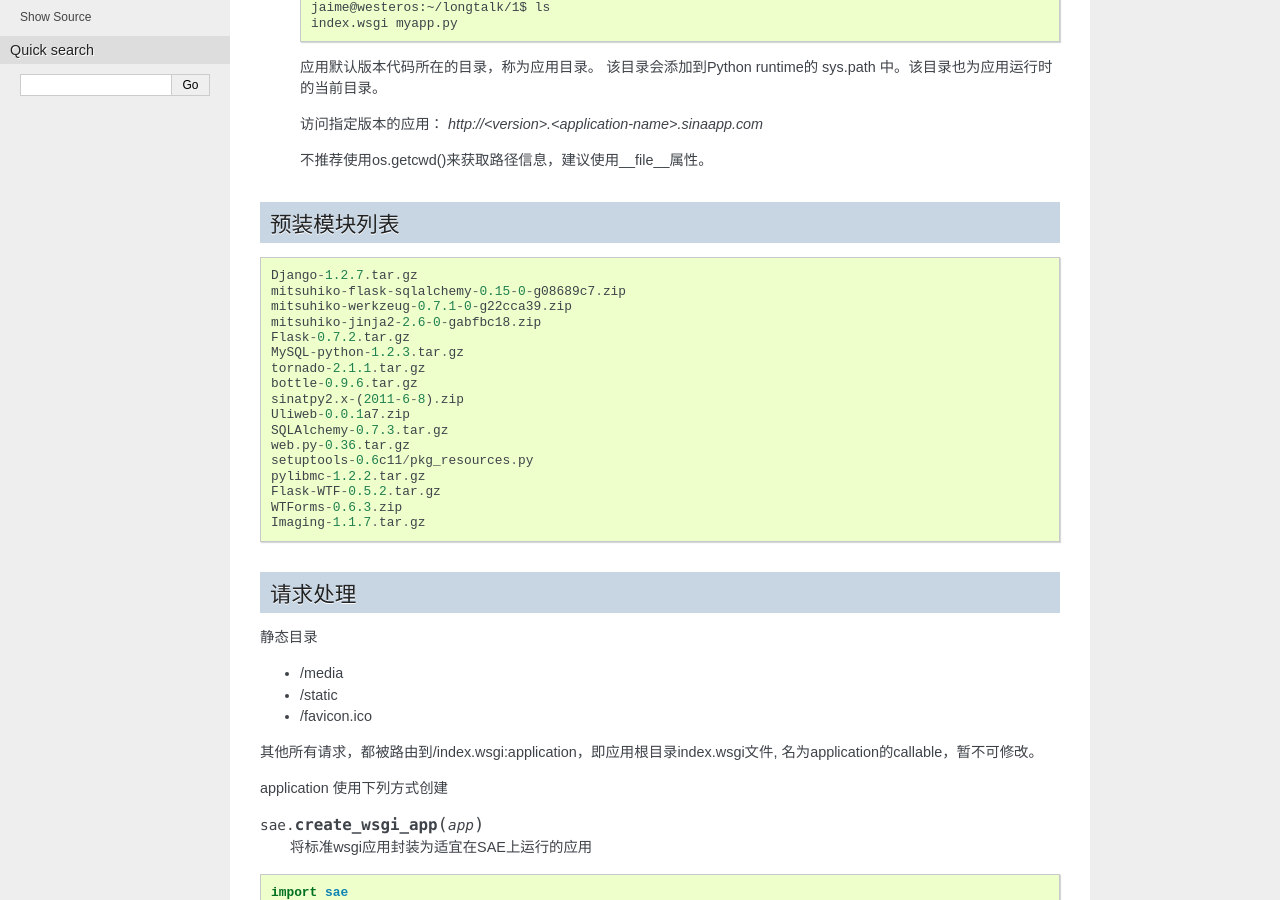
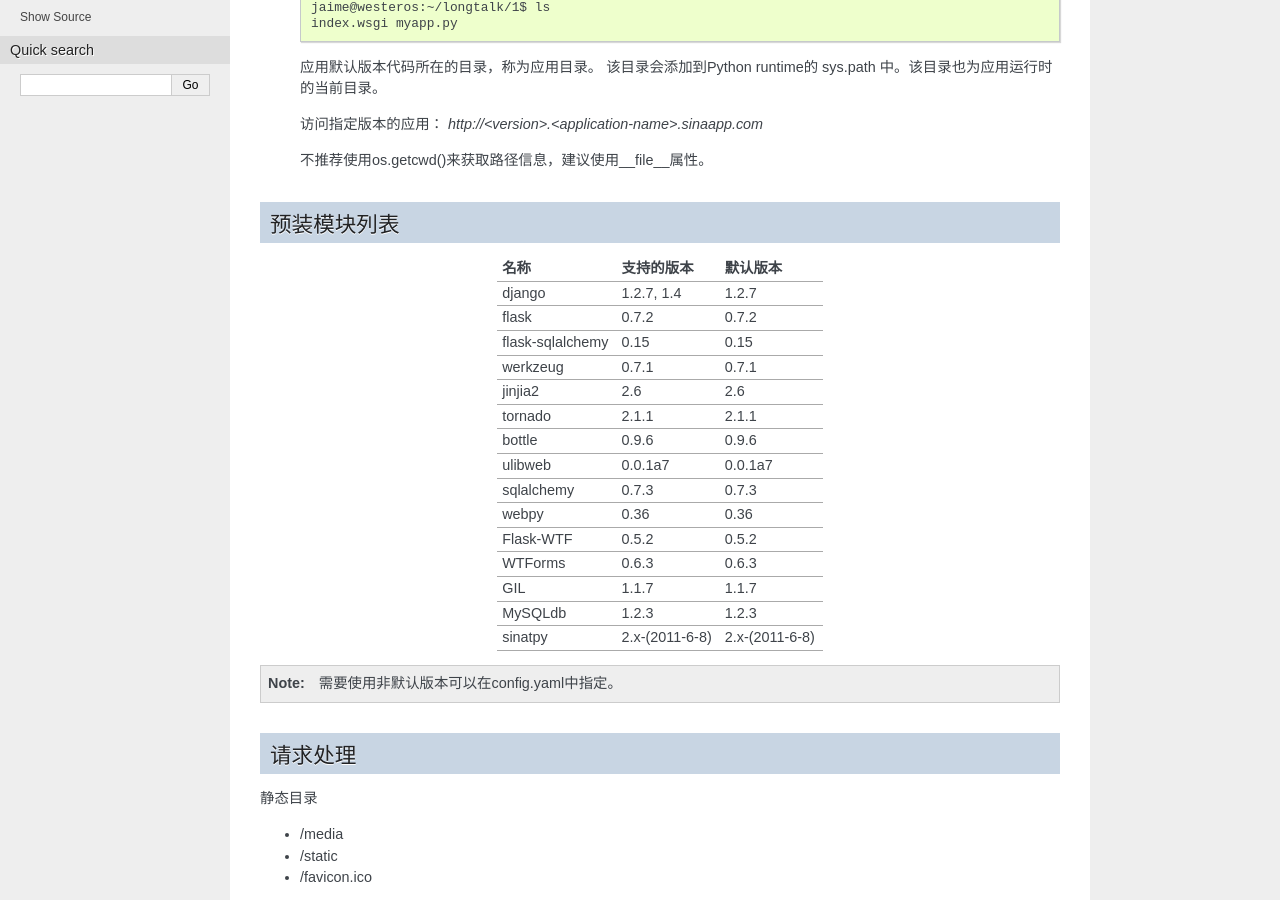
Before and after one commit to sinacloud/sae-python-dev-guide, a Sphinx documentation site: the page built from docs/runtime.rst, in a window 1280 px wide and 900 px high, scrolled down 453 px. Built offline with Sphinx 7.4.7, drawn with Linux system fonts in a browser that asks for light colours.

Commit message:
Update preinstall packages' info

```diff
--- a/docs/runtime.rst
+++ b/docs/runtime.rst
@@ -31,25 +31,28 @@
 
 预装模块列表
 ---------------------
-::
 
-    Django-1.2.7.tar.gz
-    mitsuhiko-flask-sqlalchemy-0.15-0-g08689c7.zip
-    mitsuhiko-werkzeug-0.7.1-0-g22cca39.zip
-    mitsuhiko-jinja2-2.6-0-gabfbc18.zip
-    Flask-0.7.2.tar.gz
-    MySQL-python-1.2.3.tar.gz
-    tornado-2.1.1.tar.gz
-    bottle-0.9.6.tar.gz
-    sinatpy2.x-(2011-6-8).zip
-    Uliweb-0.0.1a7.zip
-    SQLAlchemy-0.7.3.tar.gz
-    web.py-0.36.tar.gz
-    setuptools-0.6c11/pkg_resources.py
-    pylibmc-1.2.2.tar.gz
-    Flask-WTF-0.5.2.tar.gz
-    WTForms-0.6.3.zip
-    Imaging-1.1.7.tar.gz
+    =============================== =================== ====================
+    名称                            支持的版本          默认版本
+    =============================== =================== ====================
+    django                          1.2.7, 1.4          1.2.7
+    flask                           0.7.2               0.7.2
+    flask-sqlalchemy                0.15                0.15
+    werkzeug                        0.7.1               0.7.1
+    jinjia2                         2.6                 2.6
+    tornado                         2.1.1               2.1.1
+    bottle                          0.9.6               0.9.6
+    ulibweb                         0.0.1a7             0.0.1a7
+    sqlalchemy                      0.7.3               0.7.3
+    webpy                           0.36                0.36
+    Flask-WTF                       0.5.2               0.5.2
+    WTForms                         0.6.3               0.6.3
+    GIL                             1.1.7               1.1.7
+    MySQLdb                         1.2.3               1.2.3
+    sinatpy                         2.x-(2011-6-8)      2.x-(2011-6-8)
+    =============================== =================== ====================
+
+.. note:: 需要使用非默认版本可以在config.yaml中指定。
 
 
 请求处理
```
